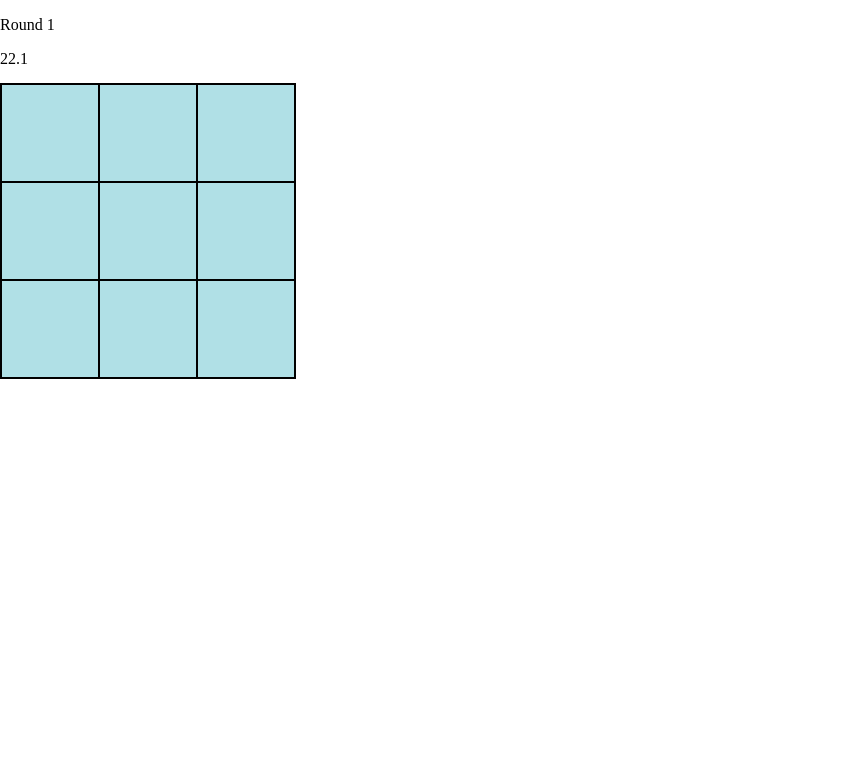
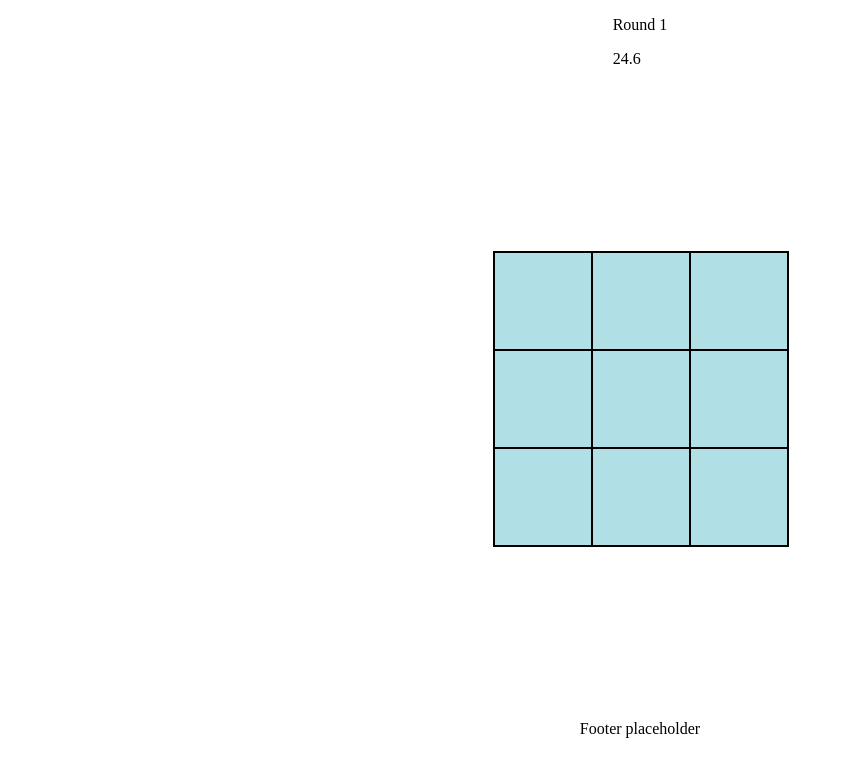
Before and after one commit to gvnlm/infinite-tic-tac-toe, a React (Vite) app in the folder frontend/: page / in a window 1280 px wide. Shown: the top 776 px of the page, without its empty margins (0-852 px from the left). Built offline with nearby package versions, Linux system fonts and the light colour scheme.

Commit message:
Set up foundational layout for game

```diff
--- a/frontend/components/Game.jsx
+++ b/frontend/components/Game.jsx
@@ -1,19 +1,24 @@
 import Grid from './Grid';
 import useGameLogic from '../hooks/useGameLogic';
 import GameStatus from '../constants/gameStatus';
+
+import '../styles/Game.css';
 
 const Game = () => {
   const [gameStatus, round, cellValues, moveQueue, xIsNext, timeRemaining, handleCellClickAt] =
     useGameLogic();
 
   return (
-    <div>
+    <div className="game">
+      <div className="header">
         <p>Round {round}</p>
         {gameStatus === GameStatus.ONGOING && <p>{timeRemaining / 1000}</p>}
         {gameStatus === GameStatus.X_WON && <p>X has won!</p>}
         {gameStatus === GameStatus.O_WON && <p>O has won!</p>}
         {gameStatus === GameStatus.DRAW && <p>Draw!</p>}
+      </div>
 
+      <div className="body">
         <Grid
           cellValues={cellValues}
           moveQueue={moveQueue}
@@ -21,6 +26,9 @@ const Game = () => {
           xIsNext={xIsNext}
         />
       </div>
+
+      <div className="footer">Footer placeholder</div>
+    </div>
   );
 };
 
--- a/frontend/src/App.jsx
+++ b/frontend/src/App.jsx
@@ -1,8 +1,10 @@
 import Game from '../components/Game';
+
+import '../styles/App.css';
 
 const App = () => {
   return (
-    <div>
+    <div className="app">
       <Game />
     </div>
   );
--- /dev/null
+++ b/frontend/styles/App.css
@@ -0,0 +1,6 @@
+.app {
+  display: flex;
+  justify-content: center;
+  align-items: center;
+  height: 100vh;
+}
--- /dev/null
+++ b/frontend/styles/Game.css
@@ -0,0 +1,20 @@
+.game {
+  width: 100%;
+  height: 100%;
+  display: flex;
+  flex-direction: column;
+  justify-content: space-between;
+  align-items: center;
+}
+
+.game .header,
+.game .footer {
+  height: 10%;
+}
+
+.game .body {
+  flex: 1 1 auto;
+  display: flex;
+  justify-content: center;
+  align-items: center;
+}
```
Lines whose indentation alone changed are shown as unchanged.
